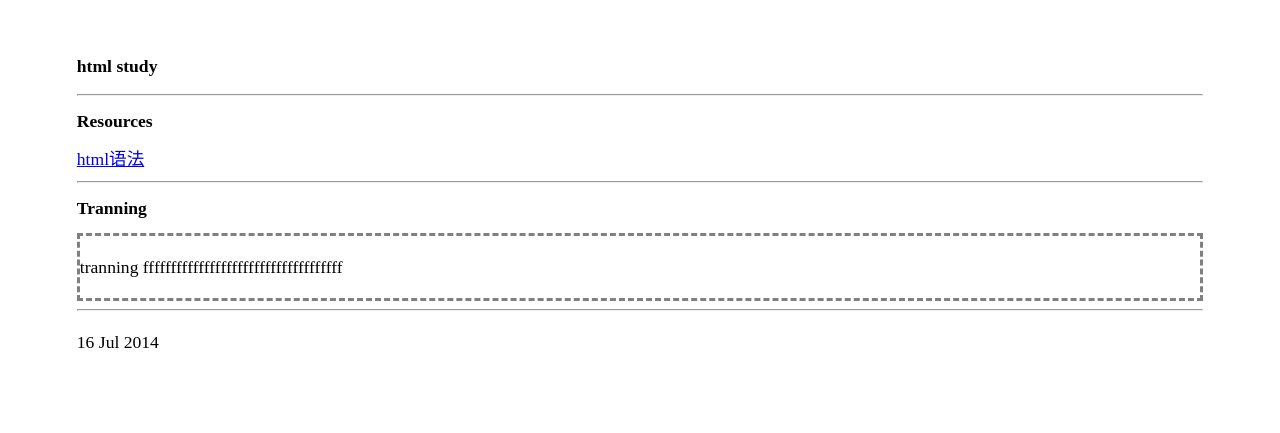
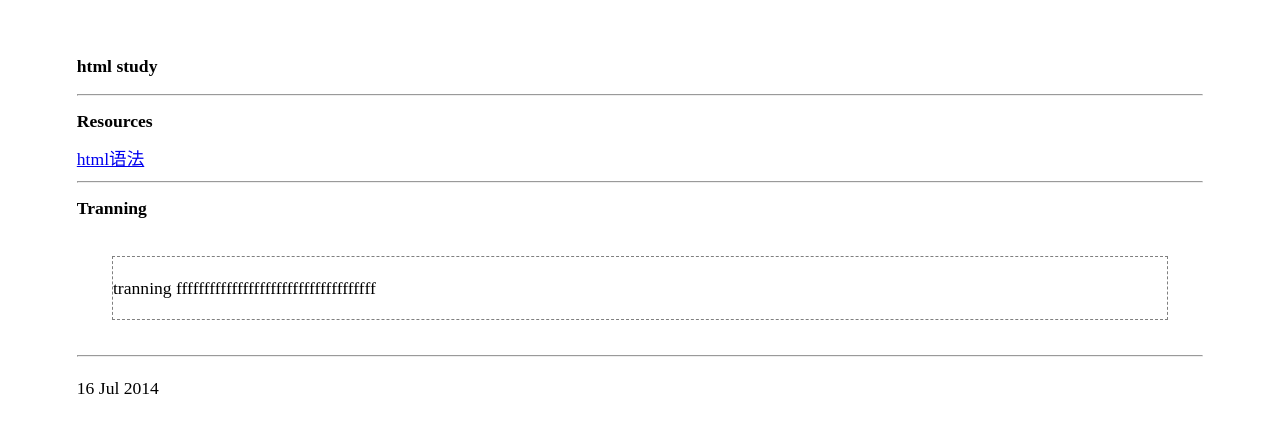
Before and after one commit to kerrignm/blog, a Jekyll site: the page built from _posts/2014-07-16-html-datum.html, in a window 1280 px wide. Shown: the top 433 px of the page. Built offline with Jekyll 4.4.1, drawn with Linux system fonts in a browser that asks for light colours.

Commit message:
debug js

```diff
--- a/css/screen.css
+++ b/css/screen.css
@@ -33,7 +33,8 @@ ul.posts span {
 }
 
 .tranning {
+    margin: 2em;
     border-style: dashed;
-    border-width: medium;
+    border-width: thin;
     border-color: gray;
 }
```
